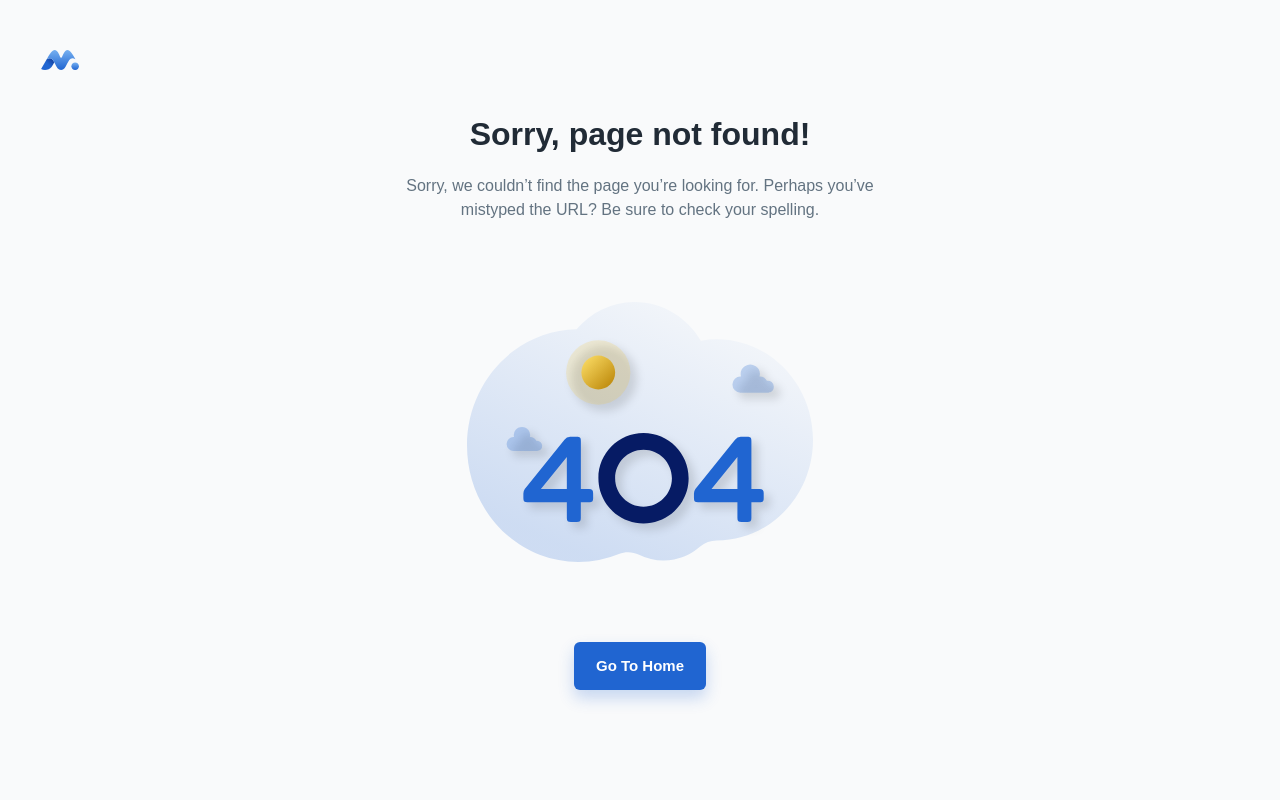
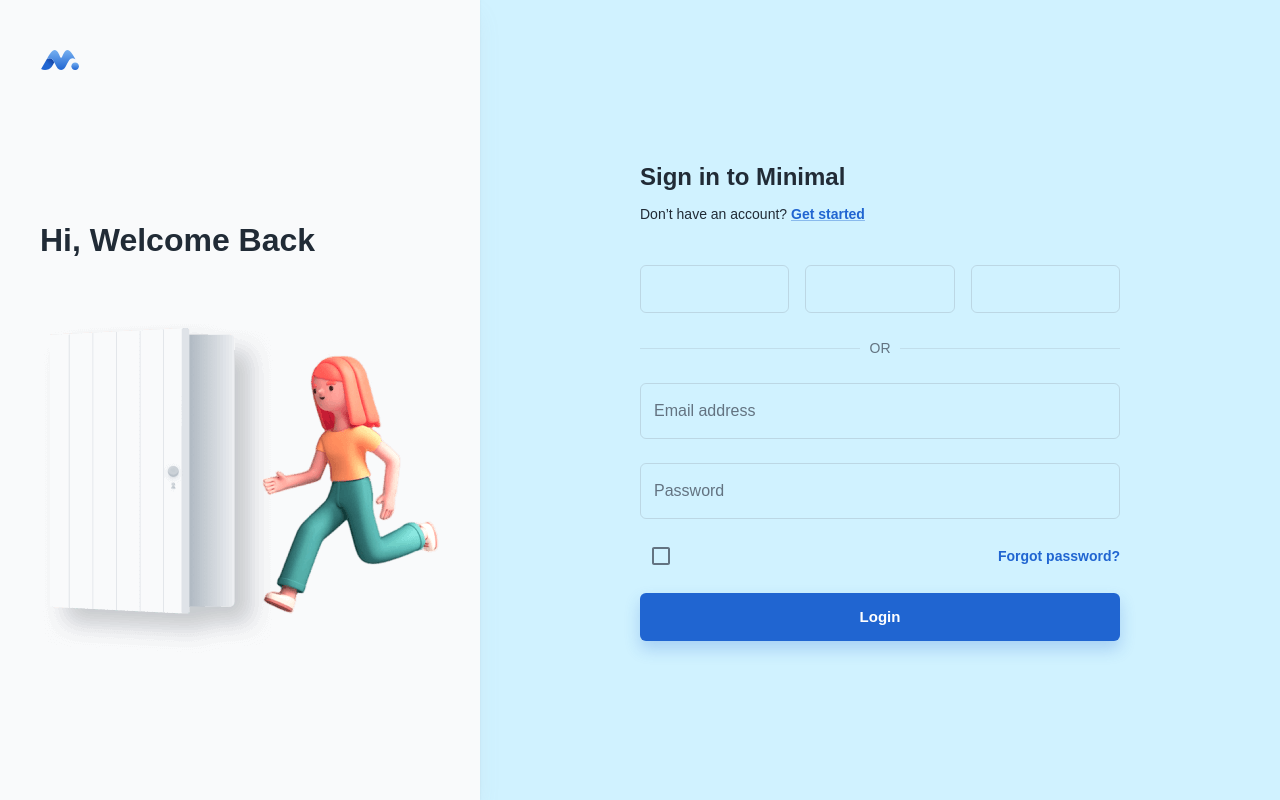
Before and after one commit to cristianq3/Dashboard-React-Avanzado-RollingCode, a React (Vite) app: page /auth/login in a window 1280 px wide. Before the commit this address led to /404. Built offline with nearby package versions, Linux system fonts and the light colour scheme; some icons are missing.

Commit message:
se creó un layout para contener a los componentes login y register. se probó agregando un color de fondo.

```diff
--- /dev/null
+++ b/src/layouts/authuser/AuthLayout.jsx
@@ -0,0 +1,14 @@
+import { Box } from '@mui/material';
+import { Outlet } from 'react-router-dom';
+
+// ----------------------------------------------------------------------
+
+export default function AuthLayout() {
+  return (
+    <>
+      <Box sx={{ backgroundColor: 'info.lighter' }}>
+        <Outlet />
+      </Box>
+    </>
+  );
+}
--- /dev/null
+++ b/src/layouts/authuser/index.js
@@ -0,0 +1 @@
+export { default } from './AuthLayout';
--- a/src/routes/routes.jsx
+++ b/src/routes/routes.jsx
@@ -11,6 +11,7 @@
 import ProductsPage from '../pages/ProductsPage';
 import DashboardAppPage from '../pages/DashboardAppPage';
 import { RegisterPage } from '../pages/RegisterPage';
+import AuthLayout from '../layouts/authuser/AuthLayout';
 
 // ----------------------------------------------------------------------
 
@@ -24,7 +25,7 @@
         userInfo.role === 'Administrador' && isLogged ? (
           <DashboardLayout />
         ) : (
-          <Navigate to="/login" />
+          <Navigate to="/auth/login" />
         ),
       children: [
         { element: <Navigate to="/dashboard/app" />, index: true },
@@ -34,14 +35,27 @@
         { path: 'blog', element: <BlogPage /> },
       ],
     },
+
     {
-      path: 'login',
-      element: <LoginPage />,
+      path: '/auth',
+      element: <AuthLayout />,
+      children: [
+        { element: <Navigate to="/auth/login" />, index: true },
+        { path: 'login', element: <LoginPage /> },
+        { path: 'register', element: <RegisterPage /> },
+        // { path: 'products', element: <ProductsPage /> },
+        // { path: 'blog', element: <BlogPage /> },
+      ],
     },
-    {
-      path: 'register',
-      element: <RegisterPage />,
-    },
+    // {
+    //   path: 'login',
+    //   element: <LoginPage />,
+    // },
+    // {
+    //   path: 'register',
+    //   element: <RegisterPage />,
+    // },
+
     {
       element: <SimpleLayout />,
       children: [
```
